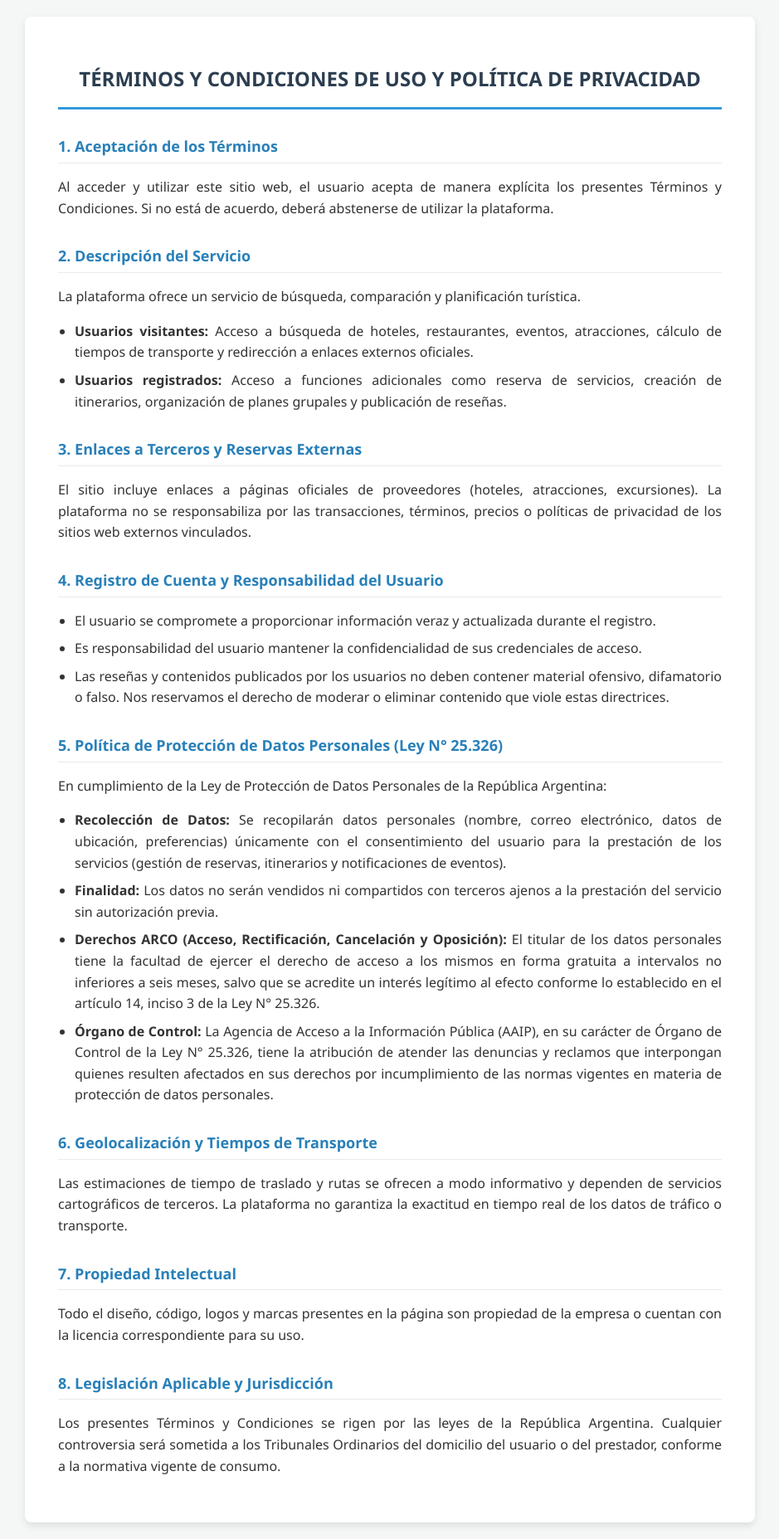
After one commit to Elmago-salame-salamin/Chips-Traveler, a Flask app: template Chips-Traveler/template/terminos_y_condiciones.html in a window 1280 px wide. The commit adds this page. Shown: the whole page at 83% size, without its empty margins (170-1109 px from the left). Run offline with Flask 3, Linux system fonts and the light colour scheme; the template is opened without the code that fills it, so the values that code supplies are empty.

Commit message:
Seccion terminos y condiciones

```diff
--- a/Chips-Traveler/template/home.html
+++ b/Chips-Traveler/template/home.html
@@ -374,7 +374,7 @@
                     <h4>Traveler</h4>
                     <a href="#">Sobre nosotros</a>
                     <a href="#">Contacto</a>
-                    <a href="#">Términos y condiciones</a>
+                    <a href="./terminos_y_condiciones.html">Términos y condiciones</a>
                 </div>
             </div>
             <!-- Horizontal rule divider -->
--- /dev/null
+++ b/Chips-Traveler/template/terminos_y_condiciones.html
@@ -0,0 +1,110 @@
+<!DOCTYPE html>
+<html lang="es">
+<head>
+    <meta charset="UTF-8">
+    <meta name="viewport" content="width=device-width, initial-scale=1.0">
+    <title>Términos y Condiciones y Política de Privacidad</title>
+    <style>
+        body {
+            font-family: 'Segoe UI', Roboto, Helvetica, Arial, sans-serif;
+            line-height: 1.6;
+            color: #333;
+            background-color: #f4f7f6;
+            margin: 0;
+            padding: 20px;
+        }
+        .container {
+            max-width: 800px;
+            margin: 0 auto;
+            background-color: #ffffff;
+            padding: 40px;
+            border-radius: 8px;
+            box-shadow: 0 4px 10px rgba(0, 0, 0, 0.1);
+        }
+        h1 {
+            text-align: center;
+            color: #2c3e50;
+            font-size: 24px;
+            border-bottom: 3px solid #3498db;
+            padding-bottom: 15px;
+            margin-bottom: 30px;
+        }
+        h2 {
+            font-size: 18px;
+            color: #2980b9;
+            margin-top: 30px;
+            margin-bottom: 10px;
+            border-bottom: 1px solid #eaeaea;
+            padding-bottom: 5px;
+        }
+        p {
+            margin-bottom: 15px;
+            text-align: justify;
+        }
+        ul {
+            margin-bottom: 15px;
+            padding-left: 20px;
+        }
+        li {
+            margin-bottom: 8px;
+            text-align: justify;
+        }
+        .nota-legal {
+            background-color: #fff3cd;
+            color: #856404;
+            padding: 15px;
+            border-left: 5px solid #ffeeba;
+            border-radius: 4px;
+            margin-top: 40px;
+            font-size: 0.9em;
+        }
+    </style>
+</head>
+<body>
+
+    <div class="container">
+        <h1>TÉRMINOS Y CONDICIONES DE USO Y POLÍTICA DE PRIVACIDAD</h1>
+
+        <h2>1. Aceptación de los Términos</h2>
+        <p>Al acceder y utilizar este sitio web, el usuario acepta de manera explícita los presentes Términos y Condiciones. Si no está de acuerdo, deberá abstenerse de utilizar la plataforma.</p>
+
+        <h2>2. Descripción del Servicio</h2>
+        <p>La plataforma ofrece un servicio de búsqueda, comparación y planificación turística.</p>
+        <ul>
+            <li><strong>Usuarios visitantes:</strong> Acceso a búsqueda de hoteles, restaurantes, eventos, atracciones, cálculo de tiempos de transporte y redirección a enlaces externos oficiales.</li>
+            <li><strong>Usuarios registrados:</strong> Acceso a funciones adicionales como reserva de servicios, creación de itinerarios, organización de planes grupales y publicación de reseñas.</li>
+        </ul>
+
+        <h2>3. Enlaces a Terceros y Reservas Externas</h2>
+        <p>El sitio incluye enlaces a páginas oficiales de proveedores (hoteles, atracciones, excursiones). La plataforma no se responsabiliza por las transacciones, términos, precios o políticas de privacidad de los sitios web externos vinculados.</p>
+
+        <h2>4. Registro de Cuenta y Responsabilidad del Usuario</h2>
+        <ul>
+            <li>El usuario se compromete a proporcionar información veraz y actualizada durante el registro.</li>
+            <li>Es responsabilidad del usuario mantener la confidencialidad de sus credenciales de acceso.</li>
+            <li>Las reseñas y contenidos publicados por los usuarios no deben contener material ofensivo, difamatorio o falso. Nos reservamos el derecho de moderar o eliminar contenido que viole estas directrices.</li>
+        </ul>
+
+        <h2>5. Política de Protección de Datos Personales (Ley N° 25.326)</h2>
+        <p>En cumplimiento de la Ley de Protección de Datos Personales de la República Argentina:</p>
+        <ul>
+            <li><strong>Recolección de Datos:</strong> Se recopilarán datos personales (nombre, correo electrónico, datos de ubicación, preferencias) únicamente con el consentimiento del usuario para la prestación de los servicios (gestión de reservas, itinerarios y notificaciones de eventos).</li>
+            <li><strong>Finalidad:</strong> Los datos no serán vendidos ni compartidos con terceros ajenos a la prestación del servicio sin autorización previa.</li>
+            <li><strong>Derechos ARCO (Acceso, Rectificación, Cancelación y Oposición):</strong> El titular de los datos personales tiene la facultad de ejercer el derecho de acceso a los mismos en forma gratuita a intervalos no inferiores a seis meses, salvo que se acredite un interés legítimo al efecto conforme lo establecido en el artículo 14, inciso 3 de la Ley N° 25.326.</li>
+            <li><strong>Órgano de Control:</strong> La Agencia de Acceso a la Información Pública (AAIP), en su carácter de Órgano de Control de la Ley N° 25.326, tiene la atribución de atender las denuncias y reclamos que interpongan quienes resulten afectados en sus derechos por incumplimiento de las normas vigentes en materia de protección de datos personales.</li>
+        </ul>
+
+        <h2>6. Geolocalización y Tiempos de Transporte</h2>
+        <p>Las estimaciones de tiempo de traslado y rutas se ofrecen a modo informativo y dependen de servicios cartográficos de terceros. La plataforma no garantiza la exactitud en tiempo real de los datos de tráfico o transporte.</p>
+
+        <h2>7. Propiedad Intelectual</h2>
+        <p>Todo el diseño, código, logos y marcas presentes en la página son propiedad de la empresa o cuentan con la licencia correspondiente para su uso.</p>
+
+        <h2>8. Legislación Aplicable y Jurisdicción</h2>
+        <p>Los presentes Términos y Condiciones se rigen por las leyes de la República Argentina. Cualquier controversia será sometida a los Tribunales Ordinarios del domicilio del usuario o del prestador, conforme a la normativa vigente de consumo.</p>
+
+
+    </div>
+
+</body>
+</html>
```
